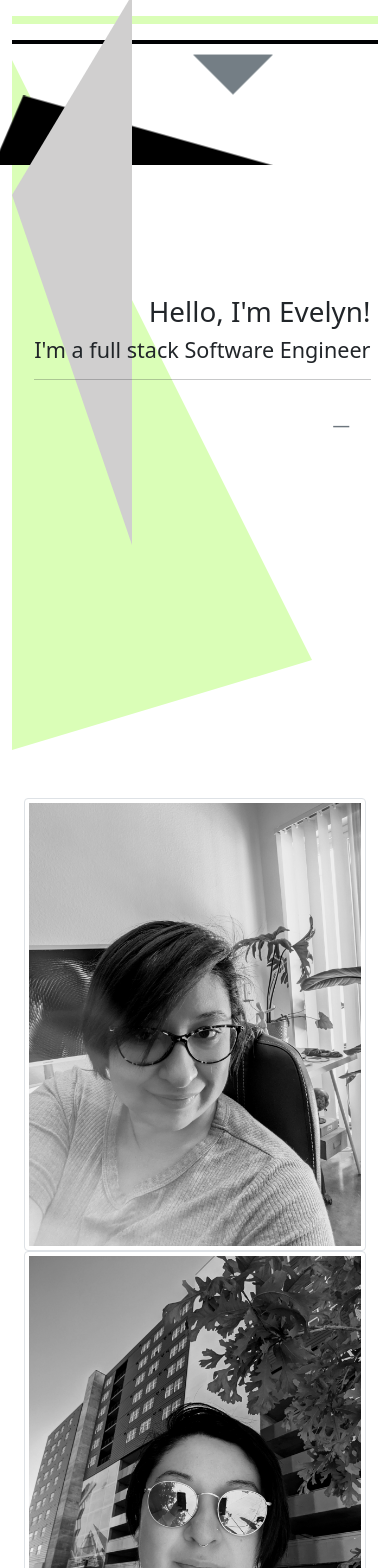
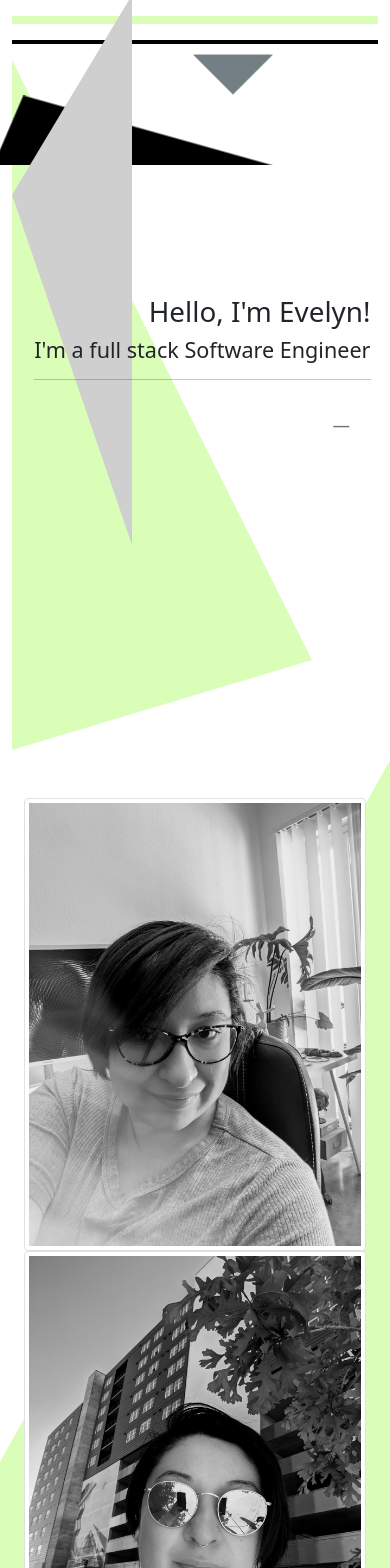
Before and after one commit to evelynAnais/evelynAnaisP, a React (Create React App) app: page / in a window 390 px wide. Shown: the top 1568 px of the page. Built offline with nearby package versions, Linux system fonts and the light colour scheme; no server answers.

Commit message:
added media for triangle in about

```diff
--- a/src/pages/about/About.css
+++ b/src/pages/about/About.css
@@ -7,7 +7,7 @@
   z-index: -1;
   position: absolute;
   transform: rotate(75deg);
-  top: 70%;
+  top: 80%;
   right: 50%;
 }
 
@@ -28,7 +28,7 @@
 
 }
 
-@media all and (max-width: 767px) {
+@media all and (max-width: 560px) {
   .tri-three2 {
     border-top: 500px solid transparent;
     border-bottom: 900px solid transparent;
@@ -39,3 +39,9 @@
     right: 0%;
   }
 }
+
+@media all and (max-width: 1020px) {
+  .tri-three2 {
+    top: 90%;
+  }
+}
```
